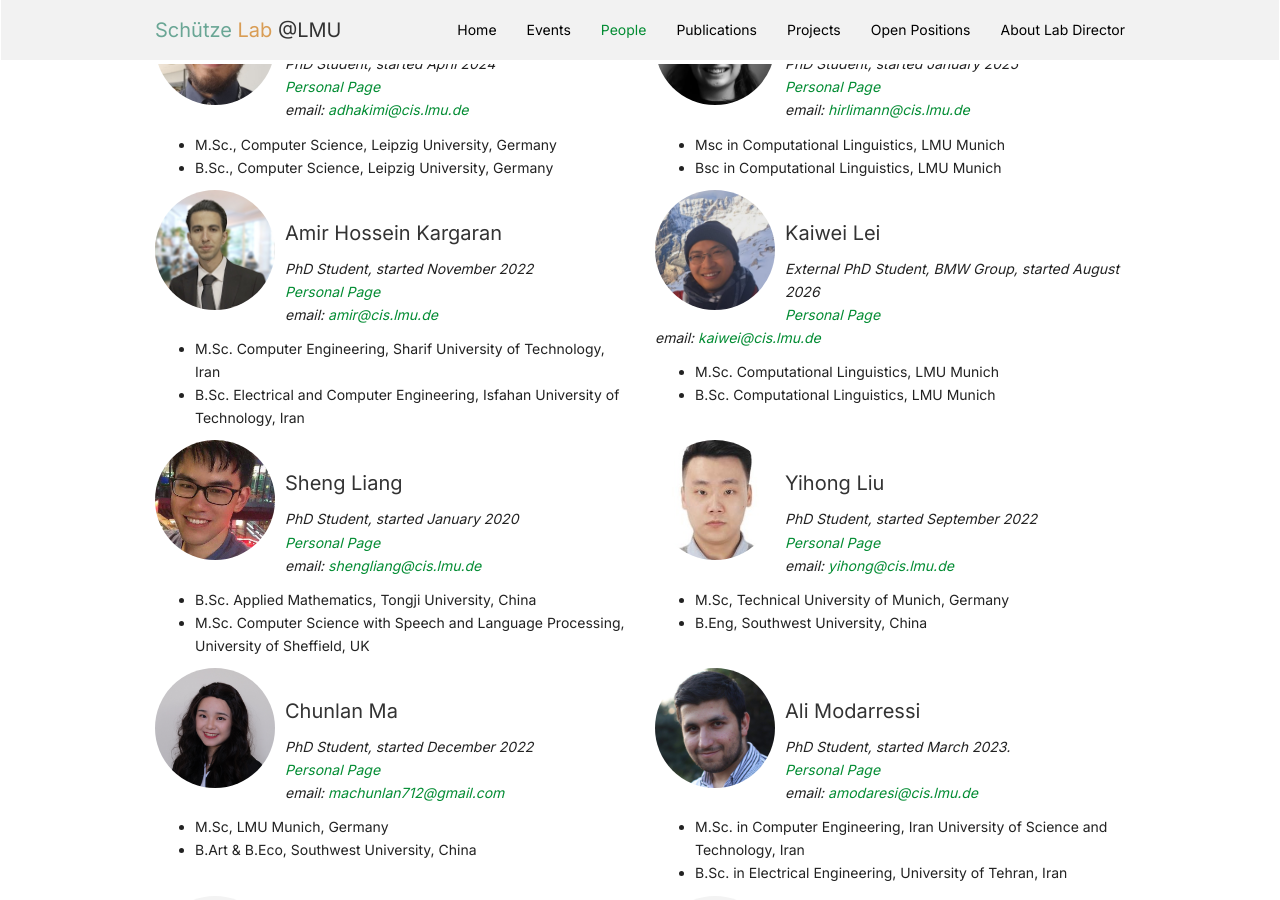
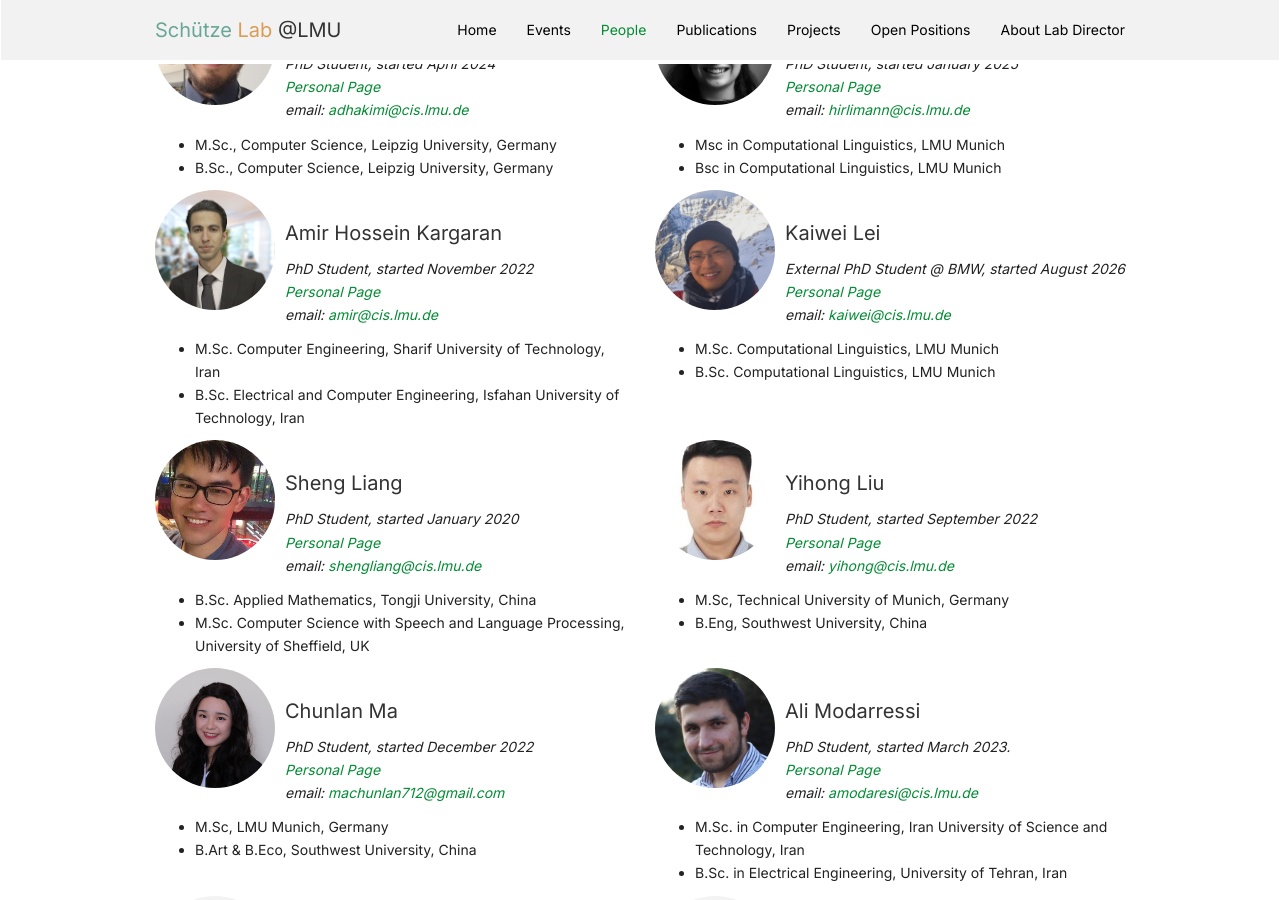
Before and after one commit to cisnlp/cisnlp.github.io, a Jekyll site: the page built from _pages/team.md, in a window 1280 px wide and 900 px high, scrolled down 830 px. Built offline with Jekyll 4.4.1, drawn with Linux system fonts in a browser that asks for light colours; nearby versions of some CDN libraries; comment, search, counter and statistics services are not loaded.

Commit message:
Update team_members.yml
aesthetics

```diff
--- a/_data/team_members.yml
+++ b/_data/team_members.yml
@@ -65,7 +65,7 @@
 
 - name: Kaiwei Lei
   photo: kaiwei.jpg
-  info: External PhD Student, BMW Group, started August 2026
+  info: External PhD Student @ BMW, started August 2026
   webpage: https://kevinlei314159.github.io
   email: kaiwei@cis.lmu.de
   number_educ: 2
```
